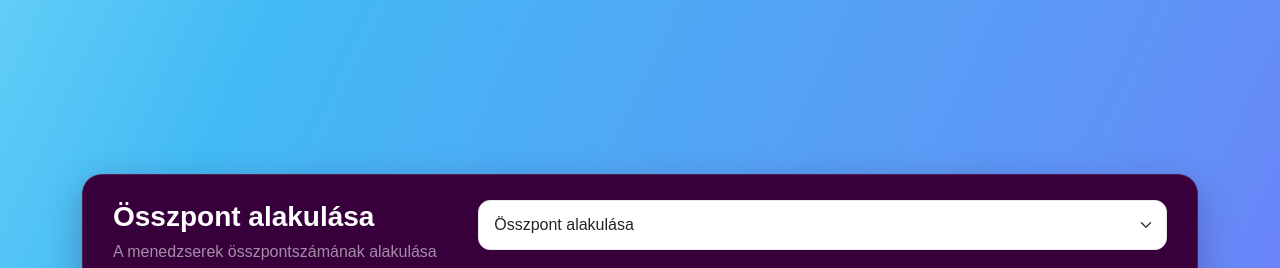
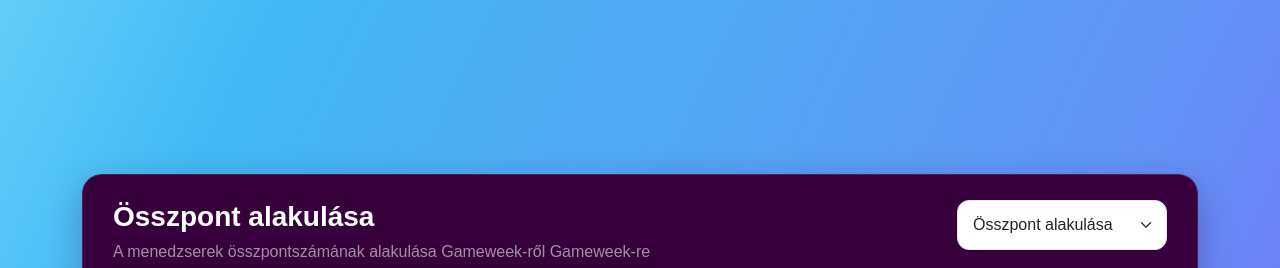
Before and after one commit to shadow19941019/fpl-dashboard, a Flask app: page / in a window 1280 px wide. Shown: the part 390-658 px from the top of the page. Run offline with Flask 3, Linux system fonts and the light colour scheme; data that the repository does not hold is empty; some libraries are stand-ins or nearby versions.

Commit message:
Match chart selector style with GW selector

```diff
--- a/static/styles.css
+++ b/static/styles.css
@@ -1251,3 +1251,25 @@ body {
 .toggle-all-managers:hover {
     color: #00ff87;
 }
+
+/* ==============================
+   CHART SELECTOR
+   ============================== */
+
+/* A diagram fejléce egy sorban tartja
+   a címet és a diagramválasztót */
+.chart-header-with-filter {
+    display: flex;
+    align-items: flex-start;
+    justify-content: space-between;
+    gap: 20px;
+}
+
+/* A diagramválasztó ugyanazt a custom-select
+   stílust használja, mint a GW választó,
+   csak keskenyebb szélességgel */
+.chart-select {
+    width: 210px;
+    min-width: 210px;
+    flex-shrink: 0;
+}
```
